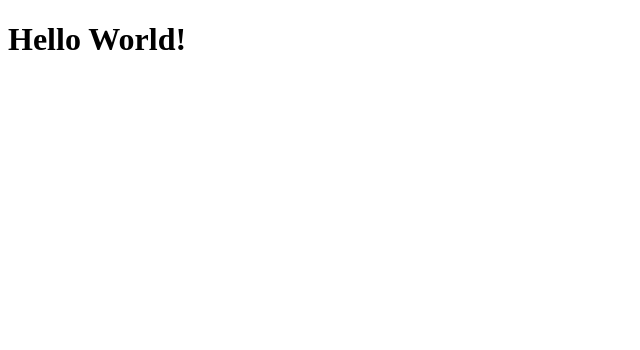
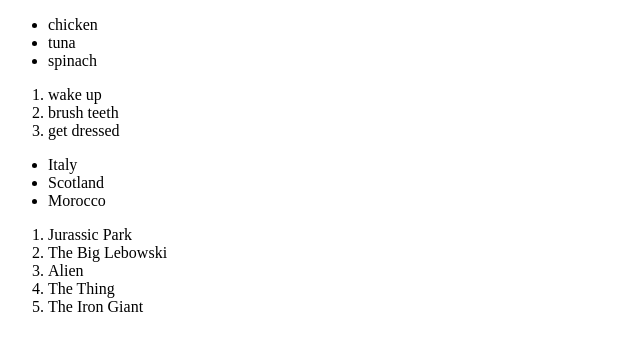
Before and after one commit to kdefrisco/git_test, a plain HTML site: page index.html in a window 1280 px wide. Shown: the whole page, without its empty margins (0-640 px from the left). Drawn offline with Linux system fonts and the light colour scheme.

Commit message:
edited index.html

```diff
--- a/index.html
+++ b/index.html
@@ -5,6 +5,27 @@
         <title>My First Webpage</title>
     </head>
     <body>
-        <h1>Hello World!</h1>
+        <ul>
+            <li>chicken</li>
+            <li>tuna</li>
+            <li>spinach</li>
+        </ul>
+        <ol>
+            <li>wake up</li>
+            <li>brush teeth</li>
+            <li>get dressed</li>
+        </ol>
+        <ul>
+            <li>Italy</li>
+            <li>Scotland</li>
+            <li>Morocco</li>
+        </ul>
+        <ol>
+            <li>Jurassic Park</li>
+            <li>The Big Lebowski</li>
+            <li>Alien</li>
+            <li>The Thing</li>
+            <li>The Iron Giant</li>
+        </ol>
     </body>
 </html>
```
